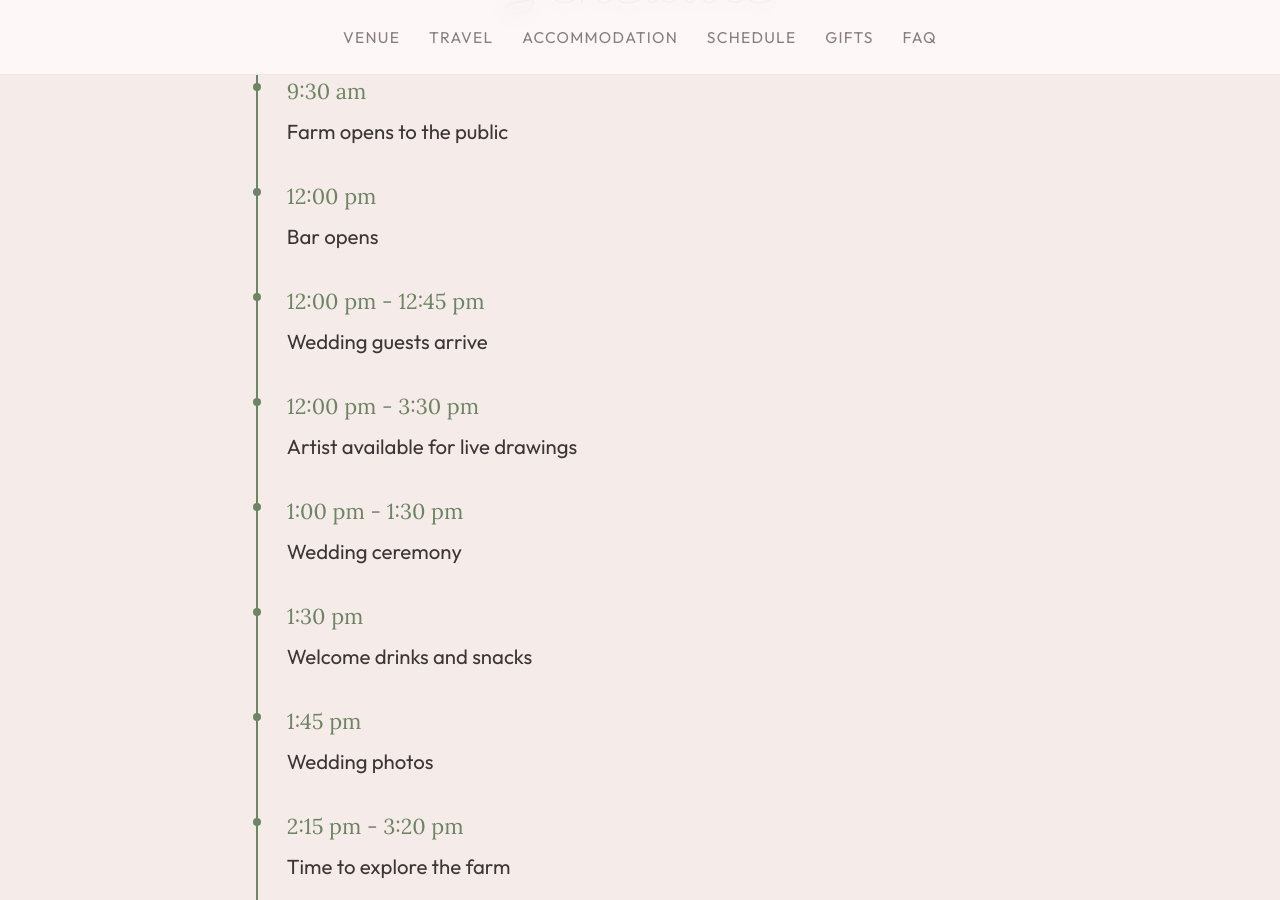
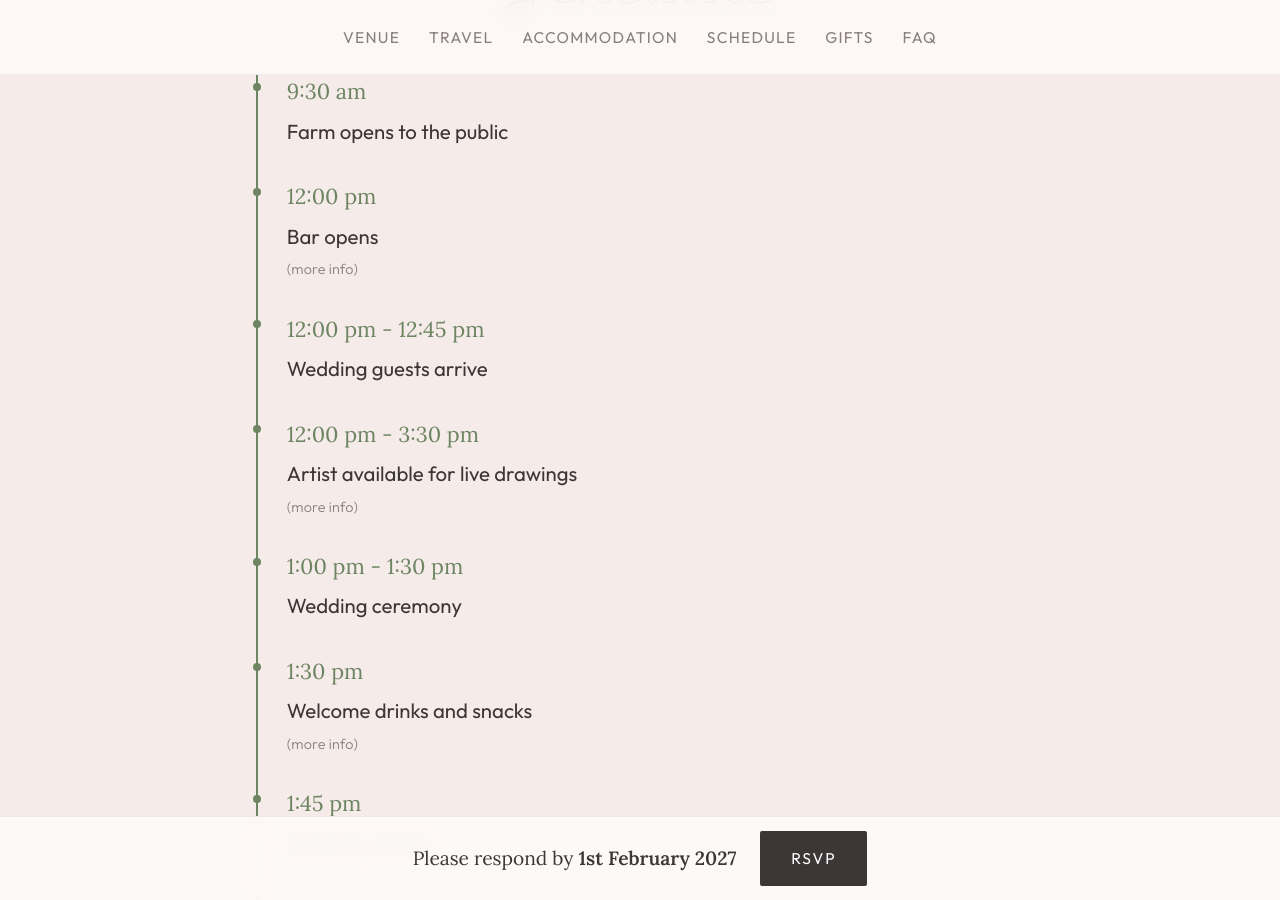
Before and after one commit to Anthony-Nicholls/wedding, a Jekyll site: the page built from day/index.html, in a window 1280 px wide and 900 px high, scrolled down 8767 px. Built offline with Jekyll 4.4.1, drawn with Linux system fonts in a browser that asks for light colours; some of the changed text lies outside the part shown.

Commit message:
Add links from schedule

```diff
--- a/_includes/sections/schedule-day.html
+++ b/_includes/sections/schedule-day.html
@@ -8,7 +8,7 @@
       </li>
       <li>
         <span class="timeline-time">12:00 pm</span>
-        <span class="timeline-event">Bar opens</span>
+        <span class="timeline-event">Bar opens <a class="timeline-more" href="#catering">more info</a></span>
       </li>
       <li>
         <span class="timeline-time">12:00 pm - 12:45 pm</span>
@@ -16,7 +16,7 @@
       </li>
       <li>
         <span class="timeline-time">12:00 pm - 3:30 pm</span>
-        <span class="timeline-event">Artist available for live drawings</span>
+        <span class="timeline-event">Artist available for live drawings <a class="timeline-more" href="#entertainment">more info</a></span>
       </li>
       <li>
         <span class="timeline-time">1:00 pm - 1:30 pm</span>
@@ -24,7 +24,7 @@
       </li>
       <li>
         <span class="timeline-time">1:30 pm</span>
-        <span class="timeline-event">Welcome drinks and snacks</span>
+        <span class="timeline-event">Welcome drinks and snacks <a class="timeline-more" href="#catering">more info</a></span>
       </li>
       <li>
         <span class="timeline-time">1:45 pm</span>
@@ -32,7 +32,7 @@
       </li>
       <li>
         <span class="timeline-time">2:15 pm - 3:20 pm</span>
-        <span class="timeline-event">Time to explore the farm</span>
+        <span class="timeline-event">Time to explore the farm <a class="timeline-more" href="#venue">more info</a></span>
       </li>
       <li>
         <span class="timeline-time">3:20 pm</span>
@@ -40,7 +40,7 @@
       </li>
       <li>
         <span class="timeline-time">3:30 pm - 5:15 pm</span>
-        <span class="timeline-event">Wedding breakfast</span>
+        <span class="timeline-event">Wedding breakfast <a class="timeline-more" href="#catering">more info</a></span>
       </li>
       <li>
         <span class="timeline-time">5:15 pm</span>
@@ -56,31 +56,31 @@
       </li>
       <li>
         <span class="timeline-time">6:30 pm - 7:30 pm</span>
-        <span class="timeline-event">Live band - First performance</span>
+        <span class="timeline-event">Live band - First performance <a class="timeline-more" href="#entertainment">more info</a></span>
       </li>
       <li>
         <span class="timeline-time">7:30 pm - 8:30 pm</span>
-        <span class="timeline-event">DJ Set - Oldies & Crowd pleasers</span>
+        <span class="timeline-event">DJ Set - Oldies &amp; Crowd pleasers <a class="timeline-more" href="#entertainment">more info</a></span>
       </li>
       <li>
         <span class="timeline-time">8:00 pm</span>
-        <span class="timeline-event">Evening food</span>
+        <span class="timeline-event">Evening food <a class="timeline-more" href="#catering">more info</a></span>
       </li>
       <li>
         <span class="timeline-time">8:30 pm - 9:30 pm</span>
-        <span class="timeline-event">Live band - Second performance</span>
+        <span class="timeline-event">Live band - Second performance <a class="timeline-more" href="#entertainment">more info</a></span>
       </li>
       <li>
         <span class="timeline-time">9:30 pm - 10:15 pm</span>
-        <span class="timeline-event">DJ Set - Indie favourites</span>
+        <span class="timeline-event">DJ Set - Indie favourites <a class="timeline-more" href="#entertainment">more info</a></span>
       </li>
       <li>
         <span class="timeline-time">10:15 pm - 11:00 pm</span>
-        <span class="timeline-event">DJ Set - Dancefloor classics</span>
+        <span class="timeline-event">DJ Set - Dancefloor classics <a class="timeline-more" href="#entertainment">more info</a></span>
       </li>
       <li>
         <span class="timeline-time">11:00 pm</span>
-        <span class="timeline-event">Bar closes and music stops</span>
+        <span class="timeline-event">Bar closes and music stops <a class="timeline-more" href="#catering">more info</a></span>
       </li>
       <li>
         <span class="timeline-time">12:00 am</span>
--- a/_layouts/wedding.html
+++ b/_layouts/wedding.html
@@ -37,6 +37,7 @@
     <a href="#top" class="back-to-top">Back to top</a>
   </footer>
 
+  {% include rsvp-bar.html %}
   {% include scripts.html %}
 </body>
 </html>
--- a/styles.css
+++ b/styles.css
@@ -890,6 +890,10 @@
 }
 
 .timeline-event {
+  display: flex;
+  flex-direction: column;
+  align-items: flex-start;
+  gap: 0.15rem;
   font-weight: 400;
 }
 
```
Also changed, not shown: _includes/sections/schedule-evening.html (+7 -7 lines).
